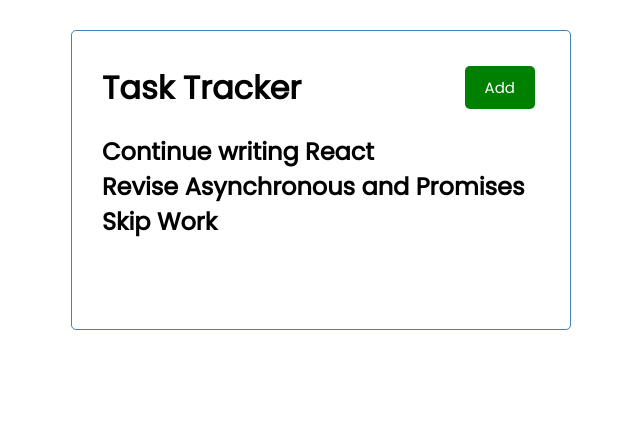
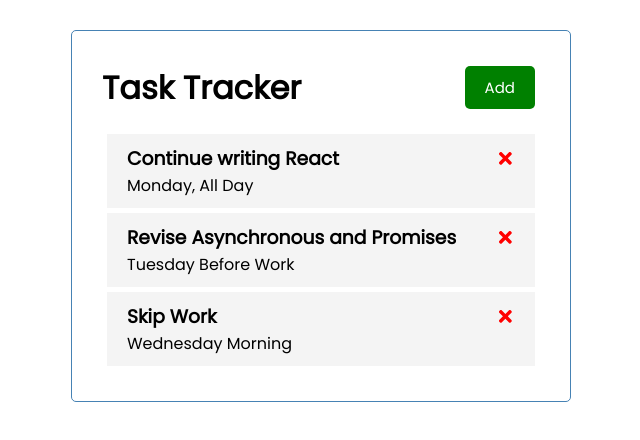
Before and after one commit to FlackoCodes/ReactJS, a React (Vite) app in the folder React-intro/: page / in a window 1280 px wide. Shown: the top 440 px of the page, without its empty margins (319-959 px from the left). Built offline with nearby package versions, Linux system fonts and the light colour scheme.

Commit message:
new feat: add delete button using react-icons

```diff
--- a/React-intro/package.json
+++ b/React-intro/package.json
@@ -12,7 +12,8 @@
   "dependencies": {
     "prop-types": "^15.8.1",
     "react": "^18.2.0",
-    "react-dom": "^18.2.0"
+    "react-dom": "^18.2.0",
+    "react-icons": "^5.2.1"
   },
   "devDependencies": {
     "@types/react": "^18.2.66",
--- a/React-intro/src/App.jsx
+++ b/React-intro/src/App.jsx
@@ -1,3 +1,4 @@
+import { useState } from "react";
 import './index.css'
 import Header from './components/Header';
 import Tasks from './components/Tasks';
@@ -5,11 +6,30 @@
 
 function App() {
 
-
+  const  [ tasks, setTasks ] = useState( [
+    {
+        id: 1,
+        text: 'Continue writing React',
+        day: 'Monday, All Day',
+        reminder: true
+    },
+    {
+        id: 2, // Updated id to be unique
+        text: 'Revise Asynchronous and Promises',
+        day: 'Tuesday Before Work',
+        reminder: true
+    },
+    {
+        id: 3,
+        text: 'Skip Work',
+        day: 'Wednesday Morning',
+        reminder: false
+    }
+]);
   return (
    <div className='container'>
      <Header />
-     <Tasks />
+     <Tasks tasks={tasks} />
    </div>
 
   )
--- /dev/null
+++ b/React-intro/src/components/Task.jsx
@@ -0,0 +1,13 @@
+import { FaTimes} from 'react-icons/fa'
+
+
+const Task = ({task}) => {
+  return (
+    <div className="task">
+        <h3>{task.text} <FaTimes style={{ color: 'red' }} /></h3>
+        <p>{task.day}</p>
+    </div>
+  )
+}
+
+export default Task
--- a/React-intro/src/components/Tasks.jsx
+++ b/React-intro/src/components/Tasks.jsx
@@ -1,34 +1,19 @@
-import { useState } from "react";
+import PropTypes from 'prop-types';
+import Task from './Task';
 
+const Tasks = ({ tasks }) => {
 
-const Tasks = () => {
-  const  [ tasks, setTasks ] = useState( [
-        {
-            id: 1,
-            text: 'Continue writing React',
-            day: 'Monday',
-            reminder: true
-        },
-        {
-            id: 2, // Updated id to be unique
-            text: 'Revise Asynchronous and Promises',
-            day: 'Tuesday',
-            reminder: true
-        },
-        {
-            id: 3,
-            text: 'Skip Work',
-            day: 'Wednesday',
-            reminder: false
-        }
-    ]);
   return (
     <>
       {tasks.map(task => (
-        <h2 key={task.id}>{task.text}</h2>
+        <Task key={task.id} task={task} />
       ))}
     </>
   );
 };
 
+
+Tasks.PropTypes = {
+    tasks: PropTypes.string
+}
 export default Tasks;
```
Also changed, not shown: 1 other file (tests, documents, lock files or other folders).
